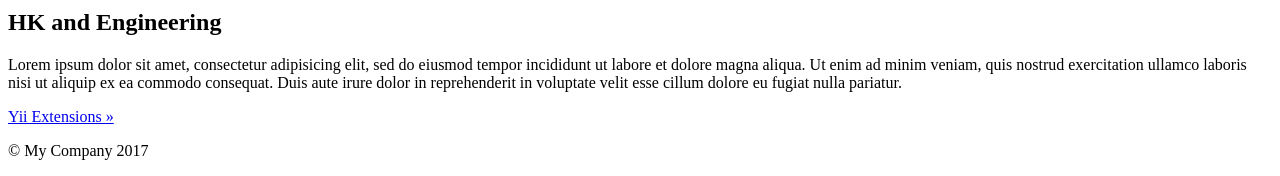
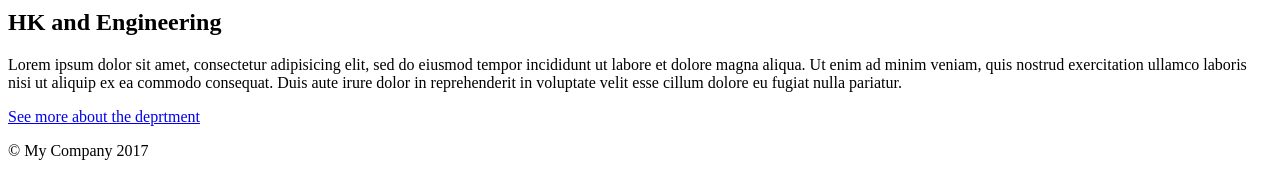
Before and after one commit to seans888/H-Service-Request, a Yii app: the page made by Application/advanced/frontend/views/site/index.php in a window 1280 px wide. Shown: the part 1038-1214 px from the top of the page. Run offline with PHP 8.4 and a stand-in for Yii, Linux system fonts and the light colour scheme; the template is opened without the code that fills it, so the values that code supplies are empty; some libraries are stand-ins or nearby versions.

Commit message:
Added a text in the button in Home Page.

```diff
--- a/Application/advanced/frontend/views/site/index.php
+++ b/Application/advanced/frontend/views/site/index.php
@@ -47,7 +47,7 @@ $this->title = 'Taal Vista Ticketing System';
                     ex ea commodo consequat. Duis aute irure dolor in reprehenderit in voluptate velit esse cillum dolore eu
                     fugiat nulla pariatur.</p>
 
-                <p><a class="btn btn-default" href="http://www.yiiframework.com/extensions/">Yii Extensions &raquo;</a></p>
+                <p><a class="btn btn-default" href="http://www.yiiframework.com/extensions/">See more about the deprtment</a></p>
             </div>
         </div>
 
```
